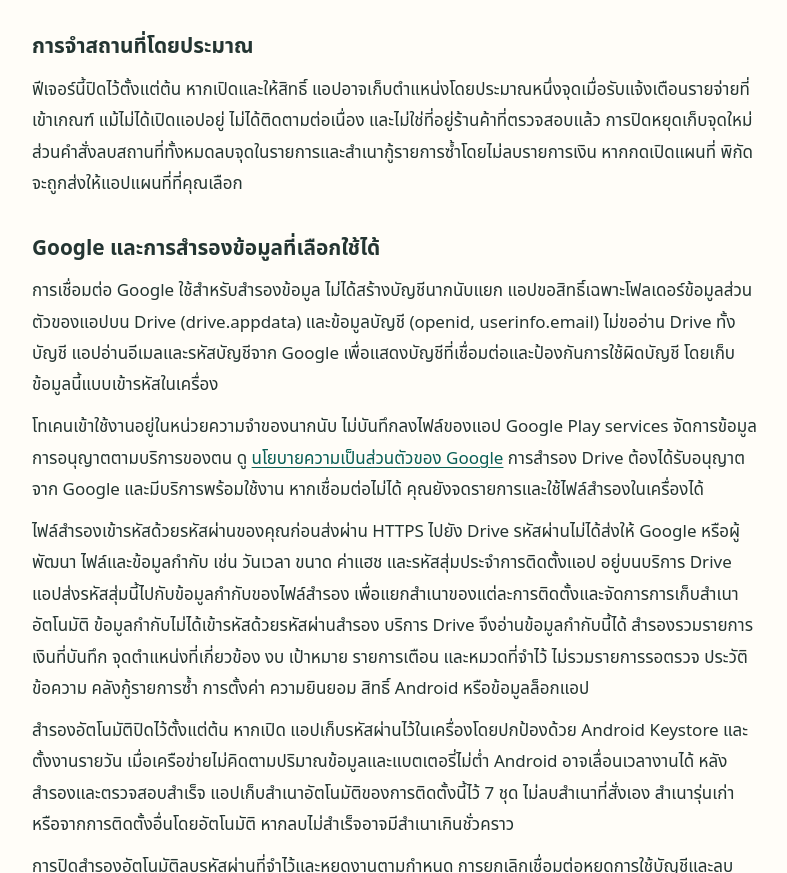
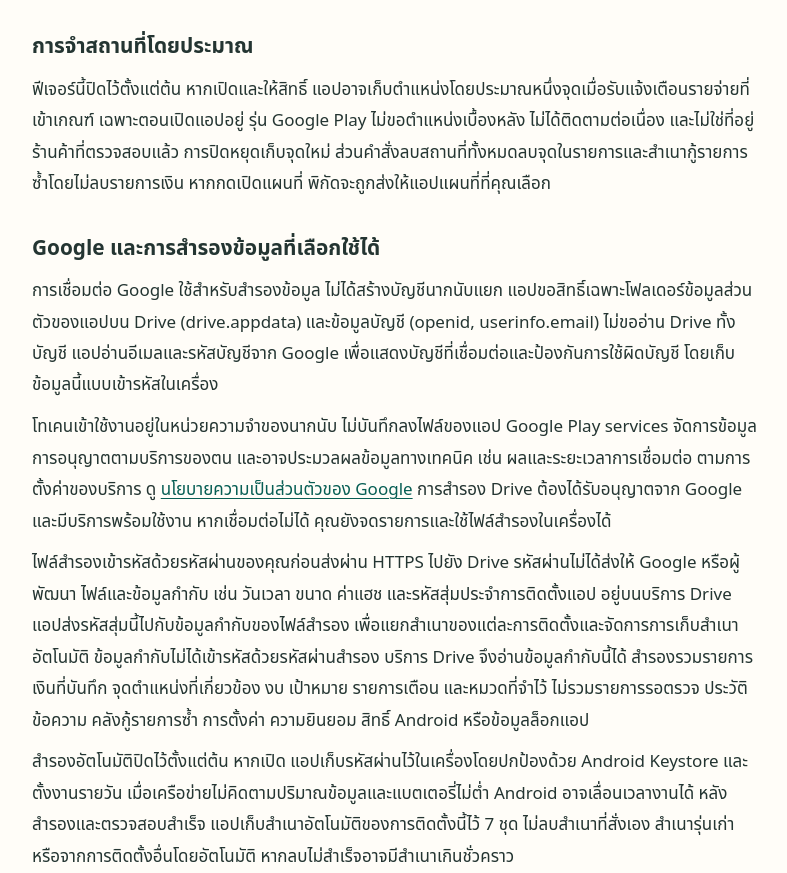
Before and after one commit to nnup37-Ava/naknab-public, a plain HTML site: page privacy.html in a window 1280 px wide. Shown: the part 1365-2238 px from the top of the page, without its empty margins (244-1031 px from the left). Drawn offline with Linux system fonts and the light colour scheme.

Commit message:
Clarify foreground location in Play builds and Google connection diagnostics

```diff
--- a/privacy.html
+++ b/privacy.html
@@ -74,7 +74,7 @@
   <section aria-labelledby="location">
     <h2 id="location">การจำสถานที่โดยประมาณ</h2>
     <p>ฟีเจอร์นี้ปิดไว้ตั้งแต่ต้น หากเปิดและให้สิทธิ์ แอปอาจเก็บตำแหน่งโดยประมาณหนึ่งจุดเมื่อรับแจ้งเตือนรายจ่ายที่เข้าเกณฑ์
-    แม้ไม่ได้เปิดแอปอยู่ ไม่ได้ติดตามต่อเนื่อง และไม่ใช่ที่อยู่ร้านค้าที่ตรวจสอบแล้ว
+    เฉพาะตอนเปิดแอปอยู่ รุ่น Google Play ไม่ขอตำแหน่งเบื้องหลัง ไม่ได้ติดตามต่อเนื่อง และไม่ใช่ที่อยู่ร้านค้าที่ตรวจสอบแล้ว
     การปิดหยุดเก็บจุดใหม่ ส่วนคำสั่งลบสถานที่ทั้งหมดลบจุดในรายการและสำเนากู้รายการซ้ำโดยไม่ลบรายการเงิน
     หากกดเปิดแผนที่ พิกัดจะถูกส่งให้แอปแผนที่ที่คุณเลือก</p>
   </section>
@@ -84,7 +84,7 @@
     <p>การเชื่อมต่อ Google ใช้สำหรับสำรองข้อมูล ไม่ได้สร้างบัญชีนากนับแยก แอปขอสิทธิ์เฉพาะโฟลเดอร์ข้อมูลส่วนตัวของแอปบน Drive
     (<span lang="en">drive.appdata</span>) และข้อมูลบัญชี (<span lang="en">openid, userinfo.email</span>) ไม่ขออ่าน Drive ทั้งบัญชี
     แอปอ่านอีเมลและรหัสบัญชีจาก Google เพื่อแสดงบัญชีที่เชื่อมต่อและป้องกันการใช้ผิดบัญชี โดยเก็บข้อมูลนี้แบบเข้ารหัสในเครื่อง</p>
-    <p>โทเคนเข้าใช้งานอยู่ในหน่วยความจำของนากนับ ไม่บันทึกลงไฟล์ของแอป Google Play services จัดการข้อมูลการอนุญาตตามบริการของตน
+    <p>โทเคนเข้าใช้งานอยู่ในหน่วยความจำของนากนับ ไม่บันทึกลงไฟล์ของแอป Google Play services จัดการข้อมูลการอนุญาตตามบริการของตน และอาจประมวลผลข้อมูลทางเทคนิค เช่น ผลและระยะเวลาการเชื่อมต่อ ตามการตั้งค่าของบริการ
     ดู <a href="https://policies.google.com/privacy" rel="noreferrer">นโยบายความเป็นส่วนตัวของ Google</a>
     การสำรอง Drive ต้องได้รับอนุญาตจาก Google และมีบริการพร้อมใช้งาน หากเชื่อมต่อไม่ได้ คุณยังจดรายการและใช้ไฟล์สำรองในเครื่องได้</p>
     <p>ไฟล์สำรองเข้ารหัสด้วยรหัสผ่านของคุณก่อนส่งผ่าน HTTPS ไปยัง Drive รหัสผ่านไม่ได้ส่งให้ Google หรือผู้พัฒนา
```
